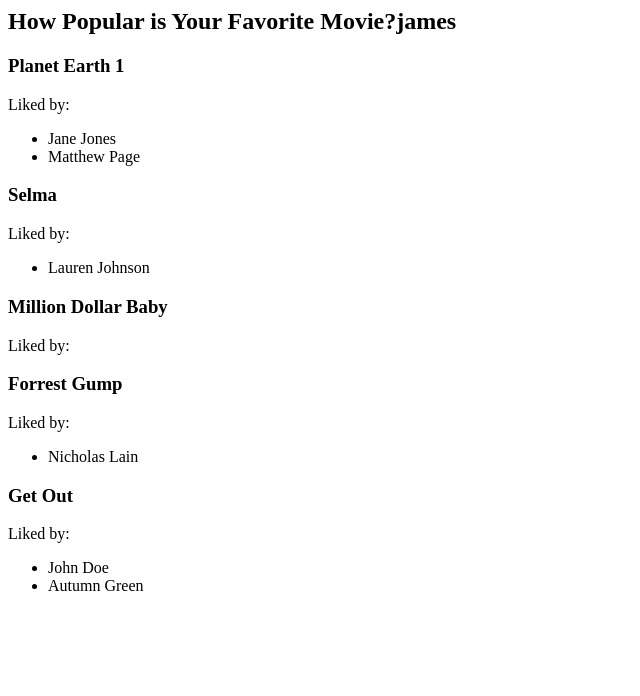
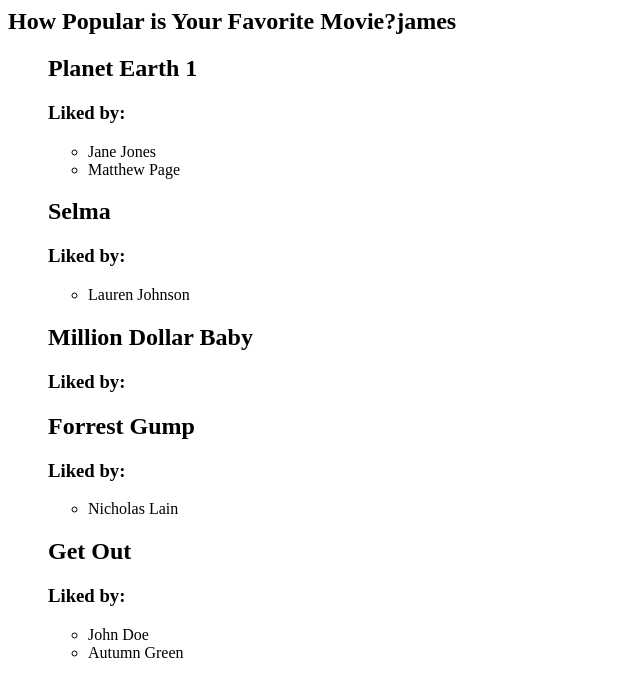
Before and after one commit to at4tec/react-ex2-passing-data-james-my-edit-1-module, a React (Create React App) app: page / in a window 1280 px wide. Shown: the top 696 px of the page, without its empty margins (0-640 px from the left). Built offline with nearby package versions, Linux system fonts and the light colour scheme.

Commit message:
un variable this.props.movieID

```diff
--- a/src/App.js
+++ b/src/App.js
@@ -101,11 +101,11 @@
           <h2>How Popular is Your Favorite Movie?james </h2>
 
         { movies.map(m =>
-          <div>
-            <h3>{m.name}</h3>
+          <ul>
+            <h2>{m.name}</h2>
             <UserList movieID={m.id}  />
 
-          </div>
+          </ul>
       )}
       </>
     );
@@ -115,17 +115,19 @@
 class UserList extends Component {
   render() {
     const filteredProfiles = []
-    const movieID= this.props.movieID;
-   profiles.map(
-            p=> {if(p.favoriteMovieID == movieID){
+
+   profiles.map(p=> {
+              if(p.favoriteMovieID ==       this.props.movieID)
+              {
               filteredProfiles.push(p)
-            }}
-    )
+              }
+          }
+           )
      console.log(filteredProfiles);
 
     return (
       <>
-        <p>Liked by:</p>
+        <h3>Liked by:</h3>
         <ul>
           {
           filteredProfiles.map(f => (
```
